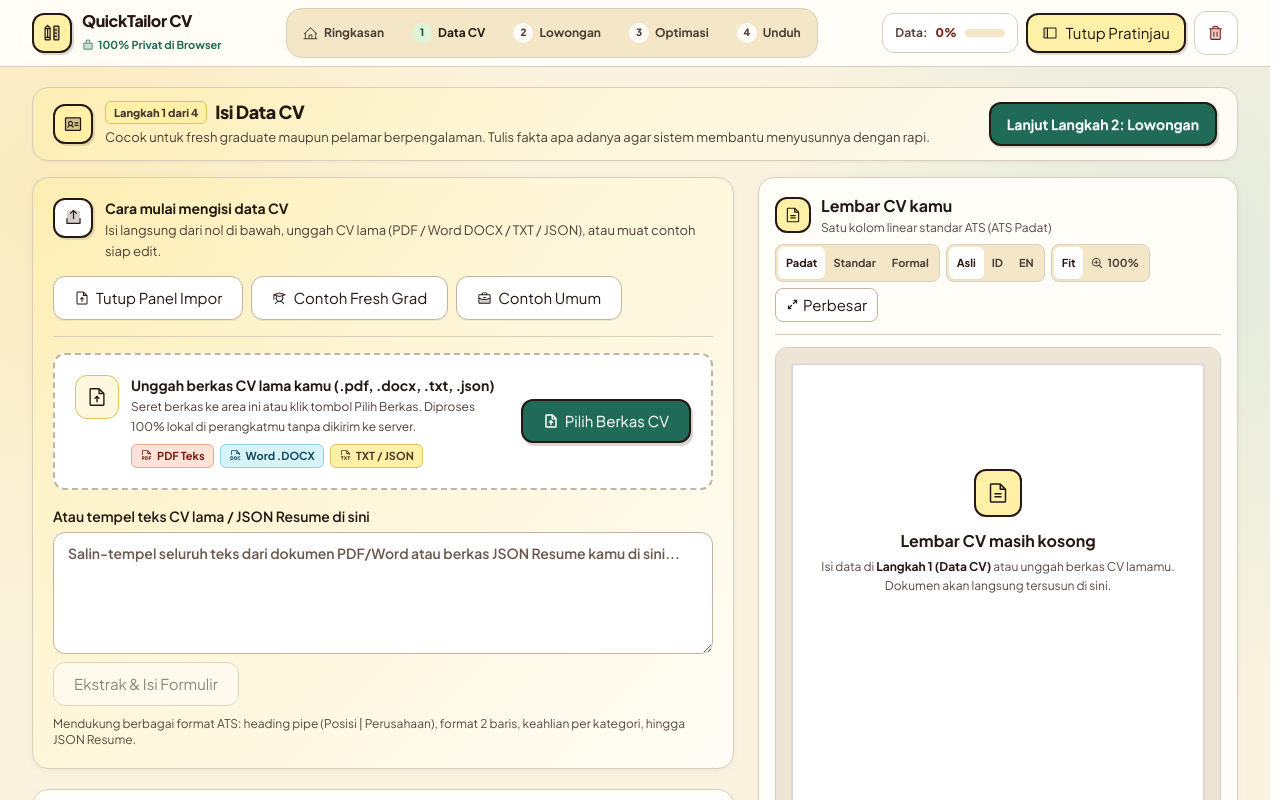
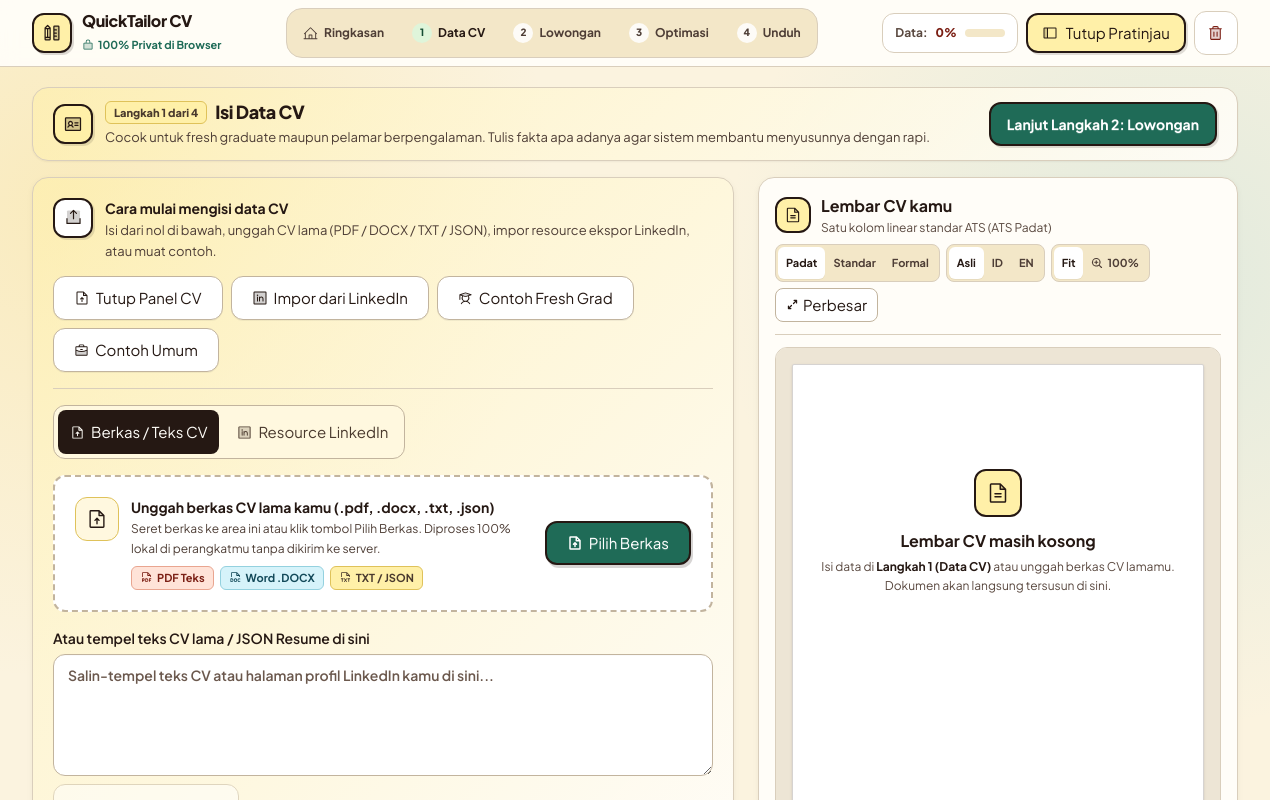
Before and after one commit to miezlearning/aris-cv, a Next.js app: page /master-cv in a window 1280 px wide. Both pictures are taken after a click on the button "Impor / Unggah CV". Shown: the top 800 px of the page. Built offline with nearby package versions, Linux system fonts and the light colour scheme.

Commit message:
feat: add Impor dari LinkedIn action button and dual-source drawer tabs

```diff
--- a/src/components/ImportPanel.tsx
+++ b/src/components/ImportPanel.tsx
@@ -9,16 +9,20 @@ import {
   FileDoc,
   FilePdf,
   FileTxt,
+  LinkedinLogo,
   Student,
   UploadSimple,
   WarningCircle,
   X
 } from "@phosphor-icons/react";
 import { extractTextFromFile } from "@/lib/file-extractor";
-import { parseResumeInput } from "@/lib/importers";
+import { looksLikeLinkedInText, parseLinkedInText, parseResumeInput } from "@/lib/importers";
 import { sampleDemoProfile, sampleFreshGradProfile } from "@/lib/defaults";
 import { useCvStore } from "@/lib/store";
-import { Button, TextArea } from "@/components/ui";
+import { Button, TextArea, TextInput } from "@/components/ui";
+import type { CvTemplate } from "@/types/resume";
+
+type ImportTabMode = "cv" | "linkedin";
 
 const TEMPLATE_LABELS = {
   compact_centered: "ATS Padat (Harvard / Tech)",
@@ -32,6 +36,8 @@ export const ImportPanel = () => {
   const fileInputRef = useRef<HTMLInputElement | null>(null);
 
   const [importOpen, setImportOpen] = useState(false);
+  const [activeTab, setActiveTab] = useState<ImportTabMode>("cv");
+  const [linkedInUrl, setLinkedInUrl] = useState("");
   const [raw, setRaw] = useState("");
   const [message, setMessage] = useState("");
   const [errorMessage, setErrorMessage] = useState("");
@@ -39,9 +45,19 @@ export const ImportPanel = () => {
   const [readingFile, setReadingFile] = useState(false);
   const [uploadedFileName, setUploadedFileName] = useState("");
 
-  const applyParsedText = (text: string, sourceLabel?: string) => {
-    const result = parseResumeInput(text);
-    setResumeProfile(result.profile);
+  const applyParsedText = (text: string, sourceLabel?: string, forceLinkedInHint = false) => {
+    const cleanUrl = linkedInUrl.trim();
+    const result =
+      forceLinkedInHint || looksLikeLinkedInText(text)
+        ? parseLinkedInText(text, cleanUrl)
+        : parseResumeInput(text);
+
+    const profile =
+      cleanUrl && !result.profile.contact.linkedinUrl
+        ? { ...result.profile, contact: { ...result.profile.contact, linkedinUrl: cleanUrl } }
+        : result.profile;
+
+    setResumeProfile(profile);
     setCvTemplate(result.recommendedTemplate);
     const styleNote = ` Format disesuaikan otomatis ke gaya ${TEMPLATE_LABELS[result.recommendedTemplate]} (bisa diganti kapan saja di pratinjau atau ekspor).`;
     setMessage(
@@ -55,7 +71,7 @@ export const ImportPanel = () => {
 
   const handleImport = () => {
     if (!raw.trim()) return;
-    applyParsedText(raw);
+    applyParsedText(raw, undefined, activeTab === "linkedin" && looksLikeLinkedInText(raw));
   };
 
   const processSelectedFile = async (file: File) => {
@@ -66,12 +82,16 @@ export const ImportPanel = () => {
       const extracted = await extractTextFromFile(file);
       setRaw(extracted.text);
       setUploadedFileName(file.name);
-      applyParsedText(extracted.text, file.name);
+      applyParsedText(
+        extracted.text,
+        file.name,
+        extracted.detectedSource === "linkedin_pdf" || looksLikeLinkedInText(extracted.text)
+      );
     } catch (error) {
       setErrorMessage(
         error instanceof Error
           ? error.message
-          : "Gagal membaca berkas. Coba salin teks CV kamu lalu tempel di kolom bawah."
+          : "Gagal membaca berkas. Coba salin teks profil/CV kamu lalu tempel di kolom bawah."
       );
     } finally {
       setReadingFile(false);
@@ -89,6 +109,16 @@ export const ImportPanel = () => {
     setIsDragging(false);
     const file = event.dataTransfer.files?.[0];
     if (file) void processSelectedFile(file);
+  };
+
+  const openModeDrawer = (targetTab: ImportTabMode) => {
+    setErrorMessage("");
+    if (importOpen && activeTab === targetTab) {
+      setImportOpen(false);
+      return;
+    }
+    setActiveTab(targetTab);
+    setImportOpen(true);
   };
 
   const handleLoadFreshGrad = () => {
@@ -122,7 +152,7 @@ export const ImportPanel = () => {
           <div className="min-w-0">
             <p className="text-sm font-bold text-[#251813]">Cara mulai mengisi data CV</p>
             <p className="text-xs sm:text-[13px] text-[#4E3E36] mt-0.5 leading-relaxed">
-              Isi langsung dari nol di bawah, unggah CV lama (PDF / Word DOCX / TXT / JSON), atau muat contoh siap edit.
+              Isi dari nol di bawah, unggah CV lama (PDF / DOCX / TXT / JSON), impor resource ekspor LinkedIn, atau muat contoh.
             </p>
           </div>
         </div>
@@ -132,11 +162,21 @@ export const ImportPanel = () => {
             type="button"
             variant="secondary"
             className="min-h-[44px] px-3.5 text-xs sm:text-sm gap-1.5"
-            aria-expanded={importOpen}
-            onClick={() => setImportOpen((prev) => !prev)}
+            aria-expanded={importOpen && activeTab === "cv"}
+            onClick={() => openModeDrawer("cv")}
           >
             <FileArrowUp size={16} weight="duotone" aria-hidden="true" />
-            <span>{importOpen ? "Tutup Panel Impor" : "Impor / Unggah CV"}</span>
+            <span>{importOpen && activeTab === "cv" ? "Tutup Panel CV" : "Impor / Unggah CV"}</span>
+          </Button>
+          <Button
+            type="button"
+            variant="secondary"
+            className="min-h-[44px] px-3.5 text-xs sm:text-sm gap-1.5 bg-[#D6F3FA] border-[#94D1DF] text-[#124959] hover:bg-[#C3EBF5]"
+            aria-expanded={importOpen && activeTab === "linkedin"}
+            onClick={() => openModeDrawer("linkedin")}
+          >
+            <LinkedinLogo size={16} weight="duotone" aria-hidden="true" />
+            <span>{importOpen && activeTab === "linkedin" ? "Tutup Panel LinkedIn" : "Impor dari LinkedIn"}</span>
           </Button>
           <Button
             type="button"
@@ -170,7 +210,66 @@ export const ImportPanel = () => {
             className="overflow-hidden"
           >
             <div className="mt-4 border-t border-[#D9CEBC] pt-4 grid gap-4">
-              {/* Dropzone Unggah Berkas */}
+              <div
+                role="tablist"
+                aria-label="Sumber impor data"
+                className="inline-flex flex-wrap items-center gap-1.5 rounded-xl border border-[#C2B49E] bg-[#FFF8DF] p-1 w-fit"
+              >
+                <button
+                  type="button"
+                  role="tab"
+                  aria-selected={activeTab === "cv"}
+                  onClick={() => {
+                    setActiveTab("cv");
+                    setErrorMessage("");
+                  }}
+                  className={`min-h-[44px] px-3 rounded-lg text-xs sm:text-sm font-bold inline-flex items-center gap-1.5 transition-colors ${
+                    activeTab === "cv"
+                      ? "bg-[#251813] text-[#FFFDF8]"
+                      : "text-[#4A3A2E] hover:bg-white/80"
+                  }`}
+                >
+                  <FileArrowUp size={15} weight="duotone" aria-hidden="true" />
+                  <span>Berkas / Teks CV</span>
+                </button>
+                <button
+                  type="button"
+                  role="tab"
+                  aria-selected={activeTab === "linkedin"}
+                  onClick={() => {
+                    setActiveTab("linkedin");
+                    setErrorMessage("");
+                  }}
+                  className={`min-h-[44px] px-3 rounded-lg text-xs sm:text-sm font-bold inline-flex items-center gap-1.5 transition-colors ${
+                    activeTab === "linkedin"
+                      ? "bg-[#124959] text-[#FFFDF8]"
+                      : "text-[#4A3A2E] hover:bg-white/80"
+                  }`}
+                >
+                  <LinkedinLogo size={15} weight="duotone" aria-hidden="true" />
+                  <span>Resource LinkedIn</span>
+                </button>
+              </div>
+
+              {activeTab === "linkedin" ? (
+                <div className="grid gap-3 rounded-xl border border-[#94D1DF] bg-[#D6F3FA]/45 p-3.5">
+                  <div className="flex items-center gap-2 text-xs sm:text-sm font-bold text-[#124959]">
+                    <LinkedinLogo size={18} weight="duotone" aria-hidden="true" />
+                    <span>Impor Resource LinkedIn</span>
+                  </div>
+                  <label className="grid gap-1 text-xs font-semibold text-[#124959]">
+                    <span>Tautan Profil LinkedIn kamu (opsional, untuk melengkapi bagian kontak)</span>
+                    <TextInput
+                      type="url"
+                      value={linkedInUrl}
+                      onChange={(event) => setLinkedInUrl(event.target.value)}
+                      placeholder="https://www.linkedin.com/in/username-kamu"
+                      className="bg-white"
+                    />
+                  </label>
+                </div>
+              ) : null}
+
               <div
                 onDragOver={(event) => {
                   event.preventDefault();
@@ -204,7 +303,9 @@ export const ImportPanel = () => {
                     <div>
                       <p className="text-sm font-bold text-[#251813]">
                         {readingFile
-                          ? "Mengekstrak teks CV di browser..."
+                          ? "Mengekstrak teks di browser..."
+                          : activeTab === "linkedin"
+                          ? "Unggah Profile.pdf dari Save to PDF LinkedIn"
                           : "Unggah berkas CV lama kamu (.pdf, .docx, .txt, .json)"}
                       </p>
                       <p className="text-xs text-[#4E3E36] mt-0.5 leading-relaxed">
@@ -239,7 +340,7 @@ export const ImportPanel = () => {
                     className="shrink-0 min-h-[44px] gap-1.5"
                   >
                     <FileArrowUp size={16} weight="bold" aria-hidden="true" />
-                    <span>{readingFile ? "Membaca..." : "Pilih Berkas CV"}</span>
+                    <span>{readingFile ? "Membaca..." : "Pilih Berkas"}</span>
                   </Button>
                 </div>
               </div>
@@ -254,15 +355,18 @@ export const ImportPanel = () => {
                 </div>
               ) : null}
 
-              {/* Atau Tempel Teks Manual */}
               <div className="grid gap-2">
                 <label className="grid gap-1.5 text-sm font-semibold text-[#251813]">
-                  <span>Atau tempel teks CV lama / JSON Resume di sini</span>
+                  <span>
+                    {activeTab === "linkedin"
+                      ? "Atau tempel teks hasil salin profil LinkedIn di sini"
+                      : "Atau tempel teks CV lama / JSON Resume di sini"}
+                  </span>
                   <TextArea
                     rows={5}
                     value={raw}
                     onChange={(event) => setRaw(event.target.value)}
-                    placeholder="Salin-tempel seluruh teks dari dokumen PDF/Word atau berkas JSON Resume kamu di sini..."
+                    placeholder="Salin-tempel teks CV atau halaman profil LinkedIn kamu di sini..."
                   />
                 </label>
                 <div className="flex flex-wrap items-center gap-2.5">
@@ -282,9 +386,6 @@ export const ImportPanel = () => {
                       Kosongkan
                     </Button>
                   ) : null}
-                  <span className="text-xs text-[#59483F]">
-                    Mendukung berbagai format ATS: heading pipe (Posisi | Perusahaan), format 2 baris, keahlian per kategori, hingga JSON Resume.
-                  </span>
                 </div>
               </div>
             </div>
```
